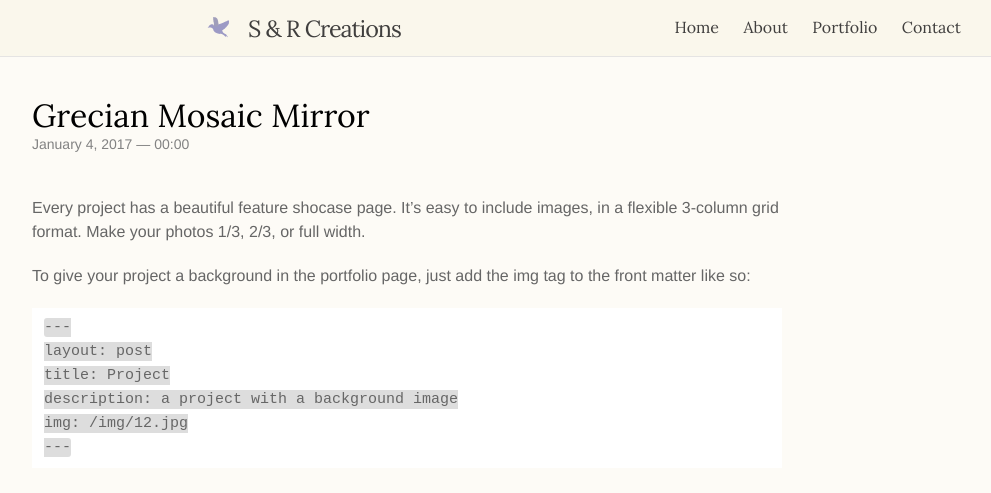
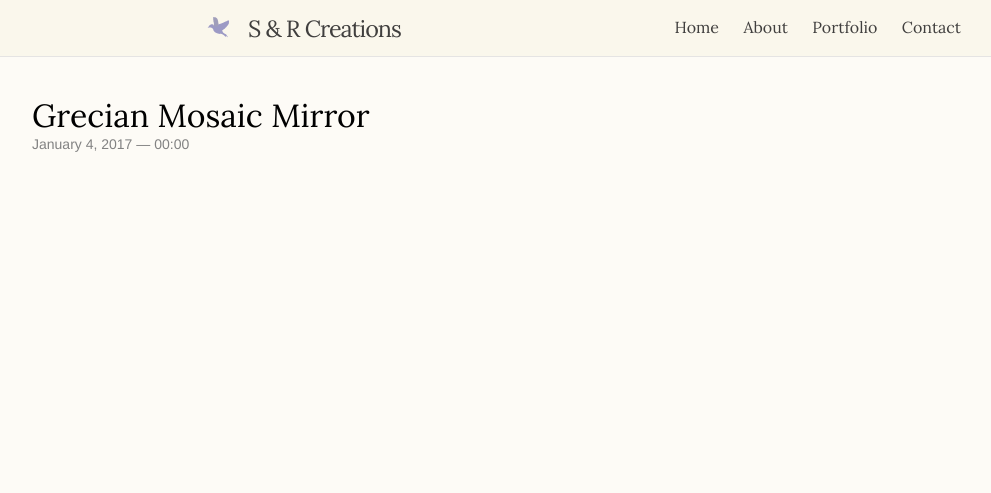
Before and after one commit to l3rittny/sandrcreations.github.io, a Jekyll site: the page built from _posts/2017-01-04-project3.md, in a window 1280 px wide and 1400 px high. Shown: the top 493 px of the window, without its empty margins (58-1049 px from the left). Built offline with Jekyll 4.4.1, drawn with Linux system fonts in a browser that asks for light colours; nearby versions of some CDN libraries; a script that is not in the unit is left out; some of the changed text lies outside the part shown; grey boxes are pictures that could not be loaded.

Commit message:
Update from Forestry.io - 2017-01-04-project3.md

```diff
--- a/_posts/2017-01-04-project3.md
+++ b/_posts/2017-01-04-project3.md
@@ -15,51 +14,3 @@ img:
 redirect: https://unsplash.com
 
 -->
-Every project has a beautiful feature shocase page. It's easy to include images, in a flexible 3-column grid format. Make your photos 1/3, 2/3, or full width.
-
-To give your project a background in the portfolio page, just add the img tag to the front matter like so:
-
-	---
-	layout: post
-	title: Project
-	description: a project with a background image
-	img: /img/12.jpg
-	---
-
-
-<div class="img_row">
-	<img class="col one" src="{{ site.baseurl }}/img/1.jpg" alt="" title="example image"/>
-	<img class="col one" src="{{ site.baseurl }}/img/2.jpg" alt="" title="example image"/>
-	<img class="col one" src="{{ site.baseurl }}/img/3.jpg" alt="" title="example image"/>
-</div>
-<div class="col three caption">
-	Caption photos easily. On the left, a road goes through a tunnel. Middle, leaves artistically fall in a hipster photoshoot. Right, in another hipster photoshoot, a lumberjack grasps a handful of pine needles.
-</div>
-<div class="img_row">
-	<img class="col three" src="{{ site.baseurl }}/img/5.jpg" alt="" title="example image"/>
-</div>
-<div class="col three caption">
-	This image can also have a caption. It's like magic.
-</div>
-
-You can also put regular text between your rows of images. Say you wanted to write a little bit about your project before you posted the rest of the images. You describe how you toiled, sweated, *bled* for your project, and then.... you reveal it's glory in the next row of images.
-
-
-<div class="img_row">
-	<img class="col two" src="{{ site.baseurl }}/img/6.jpg" alt="" title="example image"/>
-	<img class="col one" src="{{ site.baseurl }}/img/11.jpg" alt="" title="example image"/>
-</div>
-<div class="col three caption">
-	You can also have artistically styled 2/3 + 1/3 images, like these.
-</div>
-
-
-<br/><br/><br/>
-
-
-The code is simple. Just add a col class to your image, and another class specifying the width: one, two, or three columns wide. Here's the code for the last row of images above:
-
-	<div class="img_row">
-	  <img class="col two" src="/img/6.jpg"/>
-	  <img class="col one" src="/img/11.jpg"/>
-	</div>
```
Also changed, not shown: other parts of _posts/2017-01-04-project3.md (+2 -3 lines).
